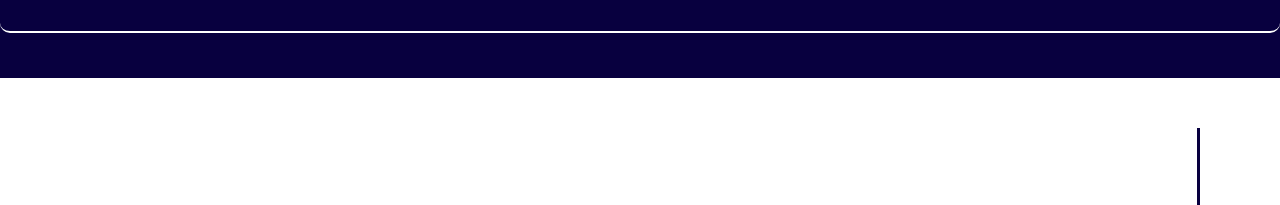
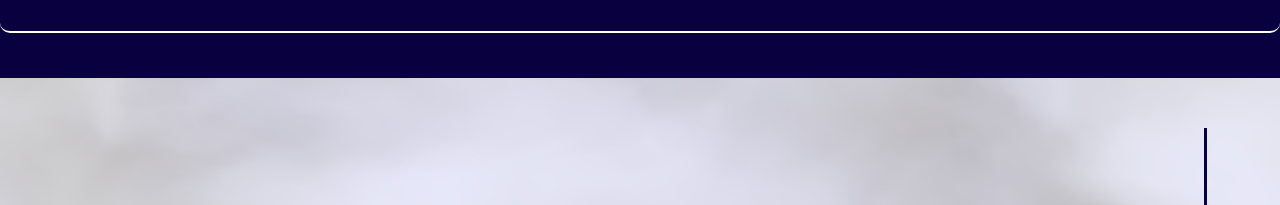
Before and after one commit to Juan-Posada/sennovalab, a plain HTML site: page index.html in a window 1280 px wide. Shown: the part 1074-1279 px from the top of the page. Drawn offline with nearby package versions, Linux system fonts and the light colour scheme; animation ran at ten frames a second.

Commit message:
background fog

```diff
--- a/index.html
+++ b/index.html
@@ -9,6 +9,9 @@
     <link rel="stylesheet" href="assets/css/index.css">
     <link rel="stylesheet" href="assets/css/landing/mobile.css">
     <link rel="stylesheet" href="assets/css/landing/animations.css">
+    <!-- Fondo interactivo -->
+    <script src="https://cdnjs.cloudflare.com/ajax/libs/three.js/r134/three.min.js"></script>
+    <script src="https://cdn.jsdelivr.net/npm/vanta@latest/dist/vanta.fog.min.js"></script>
     <title>Sennovalab</title>
 </head>
 
@@ -503,6 +506,22 @@
                 alert('La función de compartir no es compatible con este navegador.');
             }
         });
+
+        VANTA.FOG({
+            el: "#we",
+            mouseControls: true,
+            touchControls: true,
+            gyroControls: false,
+            minHeight: 200.00,
+            minWidth: 200.00,
+            highlightColor: 0xe5e5e5,
+            midtoneColor: 0x9894a2,
+            lowlightColor: 0xc2c2c2,
+            baseColor: 0xebecff,
+            speed: 5.00
+        })
+    </script>
+
     </script>
 </body>
 
```
Also changed, not shown: pages/auth/login.html (+1 -1 lines). Lines whose indentation alone changed are shown as unchanged.
